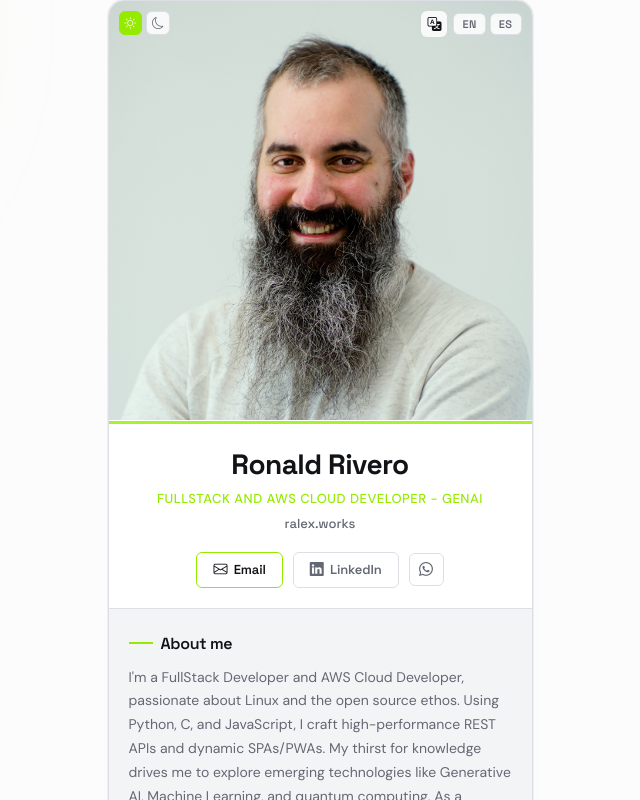
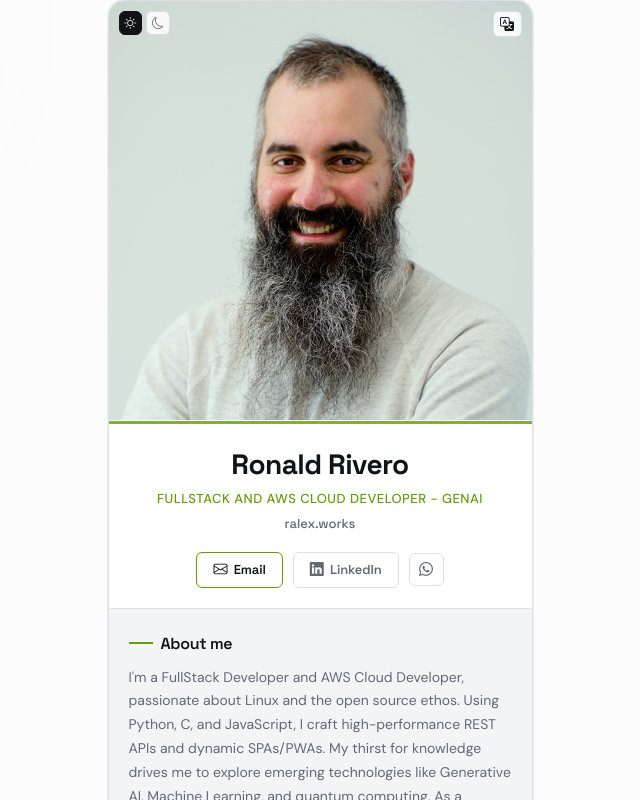
Before and after one commit to ralexrivero/ProBusinessCard, a React (Vite) app: page / in a window 1280 px wide. Shown: the top 800 px of the page, without its empty margins (320-960 px from the left). Built offline with nearby package versions, Linux system fonts and the light colour scheme.

Commit message:
refactor(lang): enhance language selection with dropdown and close on outside click

```diff
--- a/src/App.css
+++ b/src/App.css
@@ -15,8 +15,8 @@
   --dark-panel: 220 14% 96%;
   --panel-border: 220 12% 90%;
   --border-gray: 220 12% 88%;
-  --lime-neon: 82 100% 46%;
-  --lime-neon-subtle: 82 80% 95%;
+  --lime-neon: 82 90% 32%;
+  --lime-neon-subtle: 82 50% 92%;
   --surface-raised: 0 0% 100%;
   --card-bg: 0 0% 100%;
   --radius: 0.5rem;
@@ -443,7 +443,7 @@ a {
 }
 
 /* =========================================================
-   10. Language Buttons
+   10. Language Dropdown
    ========================================================= */
 .lang {
   position: absolute;
@@ -452,26 +452,48 @@ a {
   margin: 0.625rem;
   z-index: 10;
   display: flex;
-  align-items: center;
-  gap: 0.375rem;
+  flex-direction: column;
+  align-items: flex-end;
+  gap: 0.25rem;
 }
 
-.lang-main-btn {
+.lang-toggle-btn {
   cursor: pointer;
   font-size: 0.875rem;
   color: hsl(var(--text-primary));
   background: hsl(var(--surface-raised) / 0.85);
   backdrop-filter: blur(8px);
   border-radius: 0.375rem;
-  padding: 0.25rem 0.375rem;
+  padding: 0.3rem 0.4rem;
+  border: 1px solid hsl(var(--border-gray));
+  transition: all 0.2s ease;
+  line-height: 1;
 }
 
-.lang-group {
-  display: flex;
-  gap: 0.25rem;
+.lang-toggle-btn:hover {
+  background: hsl(var(--surface-raised));
+  border-color: hsl(var(--text-secondary));
 }
 
-.lang-group .lang-btn {
+.lang-dropdown {
+  display: flex;
+  flex-direction: column;
+  gap: 0.2rem;
+  animation: dropIn 0.2s ease-out;
+}
+
+@keyframes dropIn {
+  from {
+    opacity: 0;
+    transform: translateY(-4px);
+  }
+  to {
+    opacity: 1;
+    transform: translateY(0);
+  }
+}
+
+.lang-dropdown .lang-btn {
   font-family: "Space Grotesk", sans-serif;
   font-size: 0.6875rem;
   font-weight: 600;
@@ -486,16 +508,16 @@ a {
   transition: all 0.2s ease;
 }
 
-.lang-group .lang-btn:hover {
-  border-color: hsl(var(--lime-neon) / 0.5);
+.lang-dropdown .lang-btn:hover {
+  border-color: hsl(var(--text-secondary));
   color: hsl(var(--text-primary));
-  background: hsl(var(--surface-raised) / 0.9);
+  background: hsl(var(--surface-raised));
 }
 
-.lang-group .lang-btn-active {
-  background: hsl(var(--lime-neon));
+.lang-dropdown .lang-btn-active {
+  background: hsl(var(--text-primary));
   color: hsl(var(--background));
-  border-color: hsl(var(--lime-neon));
+  border-color: hsl(var(--text-primary));
 }
 
 /* =========================================================
@@ -525,14 +547,14 @@ a {
 }
 
 .theme-btn:hover {
-  border-color: hsl(var(--lime-neon) / 0.5);
+  border-color: hsl(var(--text-secondary));
   color: hsl(var(--text-primary));
 }
 
 .theme-btn-active {
-  background: hsl(var(--lime-neon));
+  background: hsl(var(--text-primary));
   color: hsl(var(--background));
-  border-color: hsl(var(--lime-neon));
+  border-color: hsl(var(--text-primary));
 }
 
 /* =========================================================
--- a/src/components/lang.jsx
+++ b/src/components/lang.jsx
@@ -1,16 +1,40 @@
+import { useState, useRef, useEffect } from "react";
 import { useTranslation } from "react-i18next";
 
 const Lang = () => {
   const [t, i18n] = useTranslation("global");
   const current = i18n.language;
+  const [open, setOpen] = useState(false);
+  const ref = useRef(null);
 
-  const switchToEn = () => i18n.changeLanguage("en");
-  const switchToEs = () => i18n.changeLanguage("es");
+  const switchToEn = () => { i18n.changeLanguage("en"); setOpen(false); };
+  const switchToEs = () => { i18n.changeLanguage("es"); setOpen(false); };
+
+  // Close dropdown on outside click
+  useEffect(() => {
+    const handler = (e) => {
+      if (ref.current && !ref.current.contains(e.target)) {
+        setOpen(false);
+      }
+    };
+    document.addEventListener("mousedown", handler);
+    return () => document.removeEventListener("mousedown", handler);
+  }, []);
 
   return (
-    <div className="lang">
-      <i className="lang-main-btn bi bi-translate" aria-label="Cambiar idioma"></i>
-      <div className="lang-group">
+    <div className="lang" ref={ref}>
+      <button
+        className="lang-toggle-btn"
+        onClick={() => setOpen(!open)}
+        type="button"
+        aria-label="Cambiar idioma"
+        aria-expanded={open}
+      >
+        <i className="bi bi-translate" aria-hidden="true"></i>
+      </button>
+
+      {open && (
+        <div className="lang-dropdown">
           <button
             onClick={switchToEn}
             className={`lang-btn ${current === 'en' ? 'lang-btn-active' : ''}`}
@@ -28,6 +52,7 @@ const Lang = () => {
             ES
           </button>
         </div>
+      )}
     </div>
   );
 };
```
Lines whose indentation alone changed are shown as unchanged.
